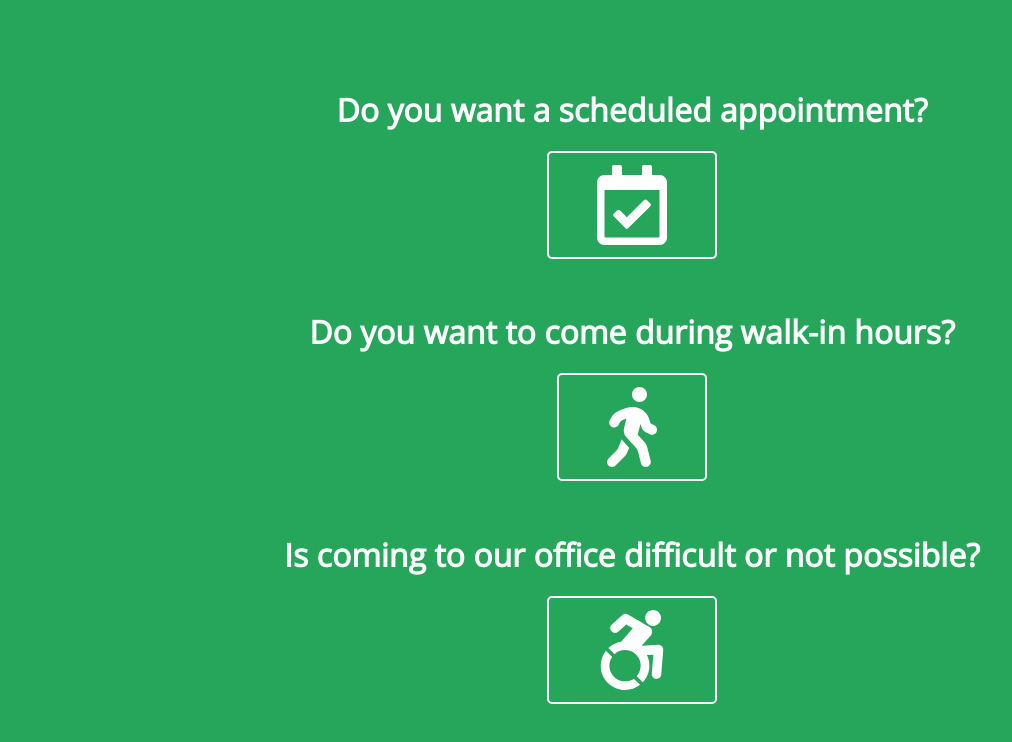
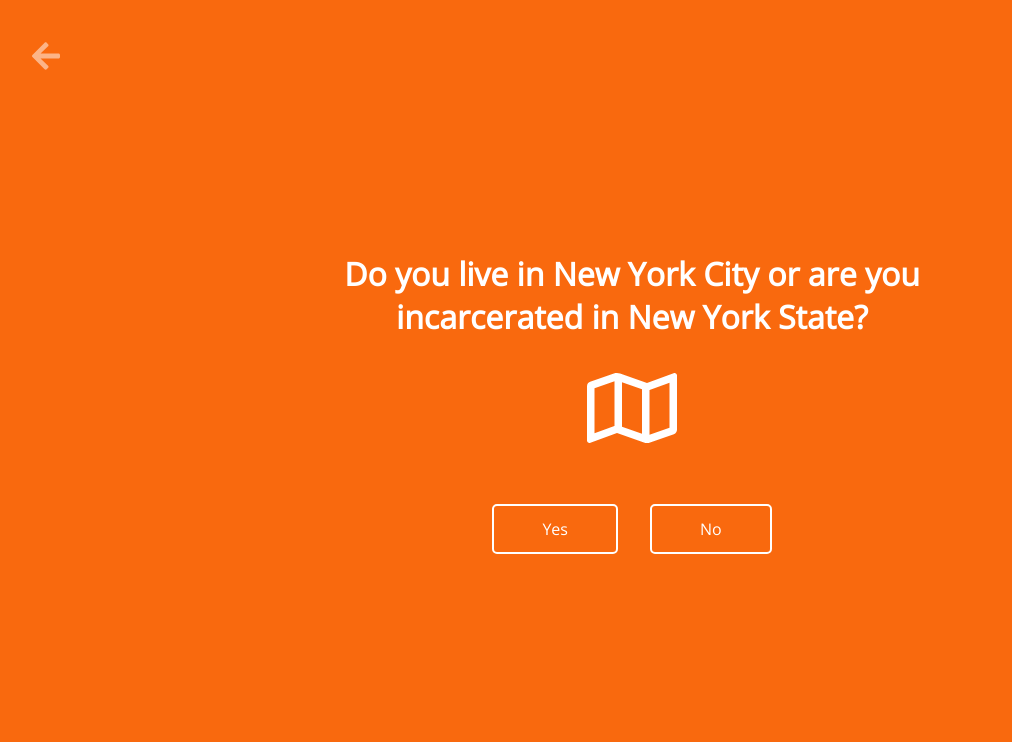
Before and after one commit to srlp/srlp-flowchart, a plain HTML site: page index.html in a window 1280 px wide. Both pictures are taken after a click on the element "Yes". Shown: the whole page, without its empty margins (8-1020 px from the left). Drawn offline with nearby package versions, Linux system fonts and the light colour scheme.

Commit message:
add back button and second half of flowchart

```diff
--- a/srlp.css
+++ b/srlp.css
@@ -21,6 +21,20 @@
 
 #app h1 p {
   margin: 10px;
+}
+
+#app .app__back {
+  position: absolute;
+  top: 40px;
+  left: 40px;
+  color: rgba(255, 255, 255, 0.5);
+  cursor: pointer;
+  transition: color 0.3s;
+}
+
+#app .app__back:hover {
+  color: white;
+  transition: color 0.3s;
 }
 
 #app .app__container, .app__container--new {
@@ -53,7 +67,7 @@
 }
 
 #app .app__svg {
-  margin-bottom: 70px;
+  margin-bottom: 40px;
 }
 
 #app .app__button {
@@ -76,8 +90,7 @@
 
 #app .app__button--special {
   display: inline-block;
-  margin-top: -10px;
-  margin-bottom: 30px;
+  margin-top: -15px;
 }
 
 #app .app__button:hover {
@@ -106,7 +119,7 @@
 
 @media screen and (max-width: 640px), screen and (max-device-width: 640px) {
   #app h1 {
-    font-size: 48px;
+    font-size: 30px;
   }
 
   #app .app__buttons {
@@ -114,11 +127,11 @@
   }
 
   #app .app__button {
-    font-size: 48px;
+    font-size: 30px;
     margin: 0.2em;
   }
 
   #app .app__svg {
-    font-size: 32px;
+    font-size: 20px;
   }
 }
--- a/srlp.js
+++ b/srlp.js
@@ -1,10 +1,26 @@
-const liveInNewYork = `
-  <h1 class="fade">Are you a transgender, gender non-conforming, and/or intersex (TGNCI) person who lives in New York City or is incarcerated in New York State?</h1>
+const backArrow = `
+  <div class="app__back" onClick="handleBack()">
+    <i class="fas fa-arrow-left fa-2x"></i>
+  </div>`;
+const transgenderQuestion = `
+  <h1 class="fade">Do you identify as a transgender, gender non-conforming, and/or intersex (TGNCI) person?</h1>
   <div class="app__svg fade">
     <i class="fas fa-transgender-alt fa-5x"></i>
   </div>`;
+const liveInNewYork = `
+  <h1 class="fade">Do you live in New York City or are you incarcerated in New York State?</h1>
+  <div class="app__svg fade">
+    <i class="far fa-map fa-5x"></i>
+  </div>`;
+const notTransgender = `
+  <h1 class="fade">The best place to start looking for legal services if you are not TGNCI is your local legal aid office.</h1>
+  <div class="app__svg fade">
+    <i class="fas fa-balance-scale fa-5x"></i>
+  </div>
+  <h1 class="fade">If you have access to the internet, search for legal aid in your city or country.</h1>
+  <h1 class="fade">The legal aid organizations for New York City where Sylvia Rivera Law Project is based are Legal Services NYC at (917) 661-4500 and the Legal Aid Society at (212) 577-3300.</h1>`;
 const liveOutsideNewYork = `
-  <h1 class="fade">If you live outside of New York City or are incarcerated outside of New York State...</h1>`;
+  <h1 class="fade">We always want to provice support to TGNCI people of color and low-income TGNCI people across the world but we are NOT ABLE to provide legal services outside of New York State. That said, we may be able to point you towards legal and non-legal resources that may be helpful for you.</h1>`;
 const scheduledAppointment = `
   <h1 class="fade">Do you want a <b>scheduled</b> appointment?</h1>
   <div class="app__button app__button--special app__button--schedule fade" onClick="handleScheduleClick()">
@@ -32,10 +48,31 @@ const callUs = `
     <i class="fas fa-phone fa-5x"></i>
   </div>
   <h1 class="fade">Leave us a voicemail at (212) 337-8550 ext. 308.</h1>`;
+const callUsAlt = `
+  <h1 class="fade">Call us!</h1>
+  <div class="app__button app__button--special app__button--schedule fade" onClick="handleCallClick()">
+    <div class="app__svg">
+      <i class="fas fa-phone fa-5x"></i>
+    </div>
+  </div>`;
 const emailUs = `
   <h1 class="fade">Email us at info@srlp.org or contact us <a href="https://srlp.org/about/contact/">here</a>.</h1>
   <div class="app__svg fade">
     <i class="fas fa-envelope-open fa-5x"></i>
+  </div>`;
+const emailUsAlt = `
+  <h1 class="fade">Email us!</h1>
+  <div class="app__button app__button--special app__button--schedule fade" onClick="handleEmailClick()">
+    <div class="app__svg">
+      <i class="far fa-envelope-open fa-5x"></i>
+    </div>
+  </div>`;
+const writeUsAlt = `
+  <h1 class="fade">Write us!</h1>
+  <div class="app__button app__button--special app__button--schedule fade" onClick="handleWriteClick()">
+    <div class="app__svg">
+      <i class="far fa-edit fa-5x"></i>
+    </div>
   </div>`;
 const writeUs = `
   <h1 class="fade">Write us!</h1>
@@ -69,11 +106,18 @@ const unableToUse = `
   <h1 class="fade">People unable to use the phone, email, or walk-in system can write us a letter.
   <h1 class="fade">If you are incarcerated and need to use the name of an attorney, you can add "Attn: Mik Kinkead, Esq."</h1>`;
 
-const yesNo = `
+const transgenderYesNo = `
   <div class="app__buttons fade">
-    <div class="app__button app__button--yes" onClick="handleYesClick()">Yes</div>
-    <div class="app__button app__button--no onClick="handleNoClick()">No</div>
-  </div>`
+    <div class="app__button app__button--yes" onClick="handleTransgenderClick()">Yes</div>
+    <div class="app__button app__button--no" onClick="handleTransgenderNoClick()">No</div>
+  </div>`;
+const newYorkYesNo = `
+  <div class="app__buttons fade">
+    <div class="app__button app__button--yes" onClick="handleNewYorkClick()">Yes</div>
+    <div class="app__button app__button--no" onClick="handleNewYorkNoClick()">No</div>
+  </div>`;
+const next = `
+  <div class="app__buttons fade"><div class="app__button" onClick="handleNextClick()">Next</div></div>`;
 
 const replaceHtml = ($container, html) => {
   $container.html(html);
@@ -84,8 +128,8 @@ const replaceHtml = ($container, html) => {
   })
 }
 
-const replacePage = ($container, html, color) => {
-  $container.parent().append('<div class="app__container--new"><div class="app__text"></div></div>');
+const replacePage = (html, klass, color) => {
+  $('#app').find('.app__container').parent().append(`<div class="app__container--new ${klass}">${klass ? backArrow : ''}<div class="app__text"></div></div>`);
   $('.app__container--new').css({
     'position': 'absolute',
     'z-index': 99,
@@ -100,7 +144,7 @@ const replacePage = ($container, html, color) => {
     $('.app__text').css({
       'margin': 'auto',
     });
-    $('.app__container:first-child').remove();
+    $($('.app__container')[0]).remove();
     replaceHtml($('.app__text'), html);
   });
 }
@@ -110,21 +154,65 @@ $(document).ready(() => {
   $app.css('display', 'flex');
   $app.html('<div class="app__container"><div class="app__text"></div></div>');
   const $container = $app.find('.app__container');
-  replaceHtml($container.find('.app__text'), liveInNewYork + yesNo);
+  replaceHtml($container.find('.app__text'), transgenderQuestion + transgenderYesNo);
 })
 
-const handleYesClick = () => {
-  replacePage($('#app').find('.app__container'), scheduledAppointment + walkinHours + difficultOrNotPossible, '#26A65B');
+const handleNewYorkClick = () => {
+  replacePage(scheduledAppointment + walkinHours + difficultOrNotPossible, 'come-in', '#26A65B');
+}
+
+const handleNewYorkNoClick = () => {
+  replacePage(liveOutsideNewYork + next, 'outside-ny', '#d64541');
+}
+
+const handleTransgenderClick = () => {
+  replacePage(liveInNewYork + newYorkYesNo, 'live-in-new-york', '#f9690e')
+}
+
+const handleTransgenderNoClick = () => {
+  replacePage(notTransgender, 'not-transgender', '#d64541');
+}
+
+const handleNextClick = () => {
+  replacePage(callUsAlt + emailUsAlt + writeUsAlt, 'alt', '#26a65b')
 }
 
 const handleScheduleClick = () => {
-  replacePage($('#app').find('.app__container'), callUs + emailUs + getBackToYou, '#913D88');
+  replacePage(callUs + emailUs + getBackToYou, 'schedule', '#913D88');
 }
 
 const handleWalkClick = () => {
-  replacePage($('#app').find('.app__container'), comeIn + legalAdvocate, '#913D88');
+  replacePage(comeIn + legalAdvocate, 'walk-in', '#913D88');
 }
 
 const handleDifficultClick = () => {
-  replacePage($('#app').find('.app__container'), writeUs + unableToUse, '#913D88');
+  replacePage(writeUs + unableToUse, 'difficult', '#913D88');
 }
+
+const handleCallClick = () => {
+  replacePage(callUs + getBackToYou, 'call', '#913D88');
+}
+
+const handleEmailClick = () => {
+  replacePage(emailUs + getBackToYou, 'email', '#913D88');
+}
+
+const handleWriteClick = () => {
+  replacePage(writeUs + unableToUse, 'write', '#913D88');
+}
+
+const handleBack = () => {
+  if ($('.live-in-new-york').length || $('.not-transgender').length) {
+    replacePage(transgenderQuestion + transgenderYesNo, '', '#007ac7');
+  } else if ($('.come-in').length) {
+    replacePage(liveInNewYork + newYorkYesNo, 'live-in-new-york', '#f9690e');
+  } else if ($('.schedule').length || $('.walk-in').length || $('.difficult').length) {
+    replacePage(scheduledAppointment + walkinHours + difficultOrNotPossible, 'come-in', '#36a65b');
+  } else if ($('.outside-ny').length) {
+    replacePage(liveInNewYork + newYorkYesNo, 'live-in-new-york', '#f9690e');
+  } else if ($('.alt').length) {
+    replacePage(liveOutsideNewYork + next, 'outside-ny', '#d64541');
+  } else if ($('.call').length || $('.write').length || $('.email').length) {
+    replacePage(callUsAlt + emailUsAlt + writeUsAlt, 'alt', '#26a65b');
+  }
+}
```
